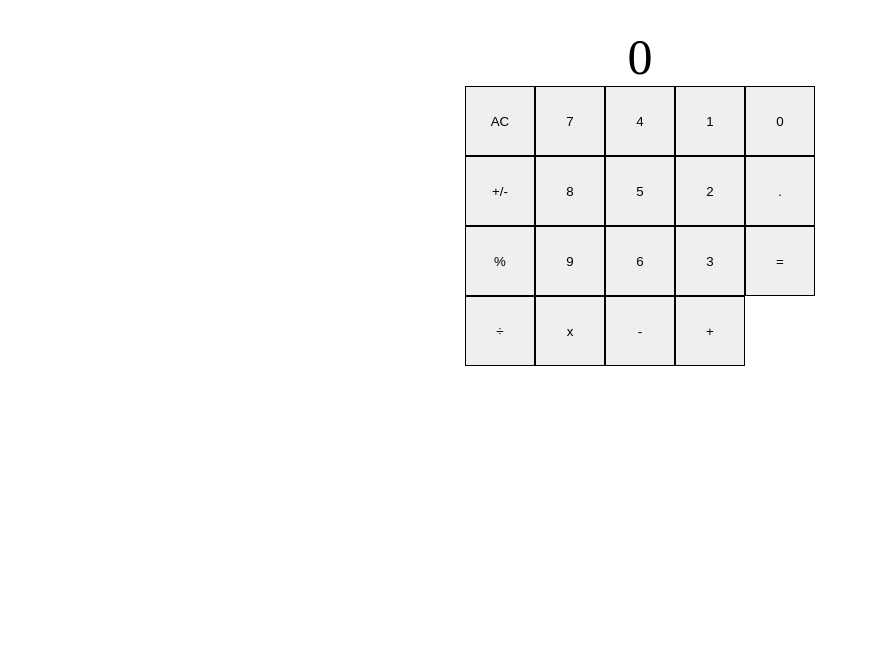
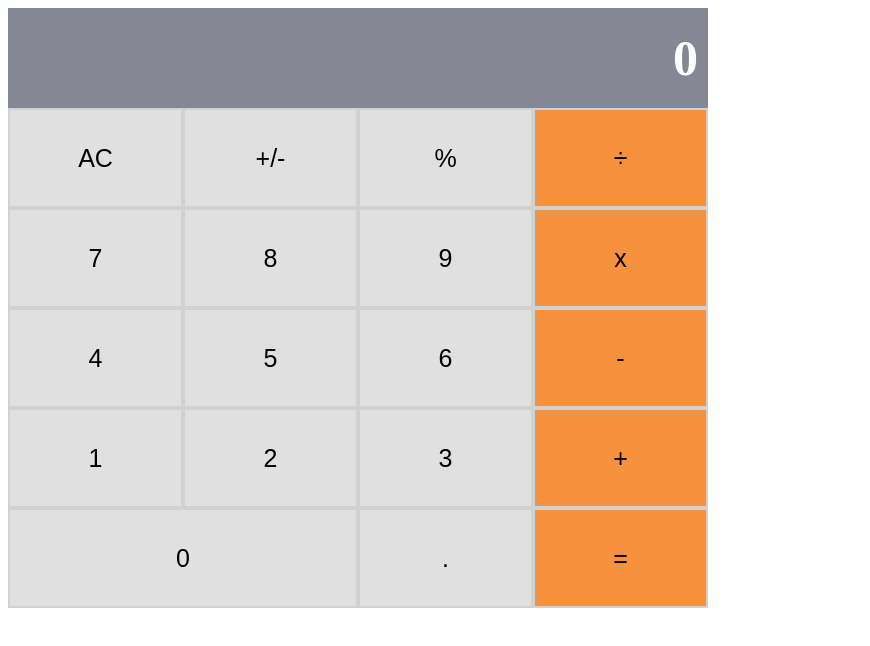
Before and after one commit to bettercallazamat/react-calculator, a React (Create React App) app: page / in a window 1280 px wide. Shown: the top 646 px of the page, without its empty margins (0-870 px from the left). Built offline with nearby package versions, Linux system fonts and the light colour scheme.

Commit message:
Add styling to calculator

```diff
--- a/src/components/Button.js
+++ b/src/components/Button.js
@@ -1,18 +1,34 @@
 import PropTypes from 'prop-types';
 
-const Button = ({ btnName, clickHandler }) => {
+const Button = ({
+  btnName, clickHandler, color, isWide,
+}) => {
   const handleClick = (btnName) => clickHandler(btnName);
 
+  const btnStyling = (isWide) => {
+    if (isWide) {
+      return `Button ${color} btnWide`;
+    }
+    return `Button ${color}`;
+  };
+
   return (
-    <button className="Button" type="button" onClick={() => handleClick(btnName)}>
+    <button className={btnStyling(isWide)} type="button" onClick={() => handleClick(btnName)}>
       {btnName}
     </button>
   );
 };
 
+Button.defaultProps = {
+  color: 'btn-operator',
+  isWide: false,
+};
+
 Button.propTypes = {
   clickHandler: PropTypes.func.isRequired,
   btnName: PropTypes.string.isRequired,
+  color: PropTypes.string,
+  isWide: PropTypes.bool,
 };
 
 export default Button;
--- a/src/components/ButtonPanel.js
+++ b/src/components/ButtonPanel.js
@@ -6,34 +6,34 @@ const ButtonPanel = ({ clickHandler }) => {
 
   return (
     <div className="ButtonPanel">
-      <div className="group1">
-        <Button btnName="AC" clickHandler={handleClick} />
-        <Button btnName="+/-" clickHandler={handleClick} />
-        <Button btnName="%" clickHandler={handleClick} />
-        <Button btnName="÷" clickHandler={handleClick} />
+      <div className="btn-group btn-group1">
+        <Button btnName="AC" clickHandler={handleClick} color="gray" />
+        <Button btnName="+/-" clickHandler={handleClick} color="gray" />
+        <Button btnName="%" clickHandler={handleClick} color="gray" />
+        <Button btnName="÷" clickHandler={handleClick} color="orange" />
       </div>
-      <div className="group2">
-        <Button btnName="7" clickHandler={handleClick} />
-        <Button btnName="8" clickHandler={handleClick} />
-        <Button btnName="9" clickHandler={handleClick} />
-        <Button btnName="x" clickHandler={handleClick} />
+      <div className="btn-group btn-group2">
+        <Button btnName="7" clickHandler={handleClick} color="gray" />
+        <Button btnName="8" clickHandler={handleClick} color="gray" />
+        <Button btnName="9" clickHandler={handleClick} color="gray" />
+        <Button btnName="x" clickHandler={handleClick} color="orange" />
       </div>
-      <div className="group3">
-        <Button btnName="4" clickHandler={handleClick} />
-        <Button btnName="5" clickHandler={handleClick} />
-        <Button btnName="6" clickHandler={handleClick} />
-        <Button btnName="-" clickHandler={handleClick} />
+      <div className="btn-group btn-group3">
+        <Button btnName="4" clickHandler={handleClick} color="gray" />
+        <Button btnName="5" clickHandler={handleClick} color="gray" />
+        <Button btnName="6" clickHandler={handleClick} color="gray" />
+        <Button btnName="-" clickHandler={handleClick} color="orange" />
       </div>
-      <div className="group4">
-        <Button btnName="1" clickHandler={handleClick} />
-        <Button btnName="2" clickHandler={handleClick} />
-        <Button btnName="3" clickHandler={handleClick} />
-        <Button btnName="+" clickHandler={handleClick} />
+      <div className="btn-group btn-group4">
+        <Button btnName="1" clickHandler={handleClick} color="gray" />
+        <Button btnName="2" clickHandler={handleClick} color="gray" />
+        <Button btnName="3" clickHandler={handleClick} color="gray" />
+        <Button btnName="+" clickHandler={handleClick} color="orange" />
       </div>
-      <div className="group5">
-        <Button btnName="0" clickHandler={handleClick} />
-        <Button btnName="." clickHandler={handleClick} />
-        <Button btnName="=" clickHandler={handleClick} />
+      <div className="btn-group btn-group5">
+        <Button btnName="0" clickHandler={handleClick} color="gray" isWide />
+        <Button btnName="." clickHandler={handleClick} color="gray" />
+        <Button btnName="=" clickHandler={handleClick} color="orange" />
       </div>
     </div>
   );
--- a/src/styles/App.css
+++ b/src/styles/App.css
@@ -1,24 +1,51 @@
 .App {
   font-size: 50px;
+  display: flex;
+  flex-direction: column;
   justify-content: center;
+  align-items: center;
+  width: 700px;
 }
 
 .Button {
   display: flex;
-  justify-content: center;
+  justify-content: space-evenly;
   align-items: center;
+  width: 25%;
   padding: 2px;
-  width: 70px;
-  height: 70px;
-  border: 1px solid black;
+  border: 2px solid #d1d1d1;
+  font-size: 25px;
 }
 
 .ButtonPanel {
+  width: 100%;
+}
+
+.ButtonPanel .btn-group {
   display: flex;
-  justify-content: center;
+  height: 100px;
+}
+
+.Button.gray {
+  background-color: #e0e0e0;
+}
+
+.Button.orange {
+  background-color: #f6913e;
+}
+
+.Button.btnWide {
+  width: 50%;
 }
 
 .Display {
   display: flex;
-  justify-content: center;
+  justify-content: flex-end;
+  align-items: center;
+  width: 100%;
+  color: #fff;
+  background-color: #858794;
+  height: 100px;
+  padding: 10px;
+  font-weight: bold;
 }
--- a/src/styles/index.css
+++ b/src/styles/index.css
@@ -1,3 +1,3 @@
-body {
-  padding: 20px;
+* {
+  box-sizing: border-box;
 }
```
